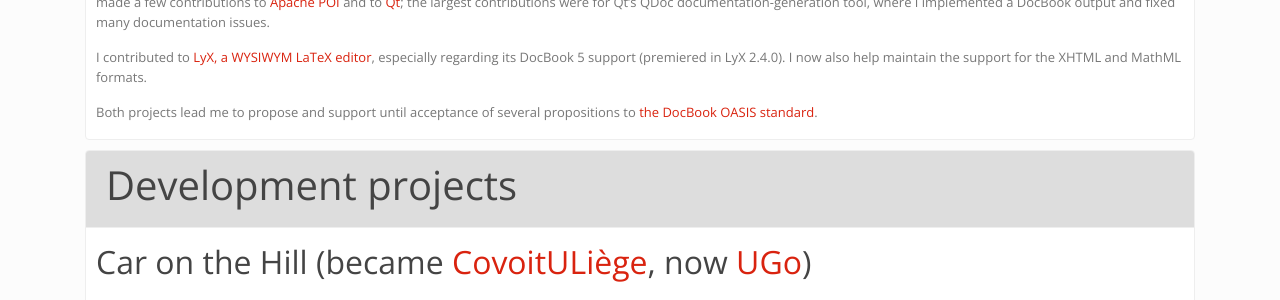
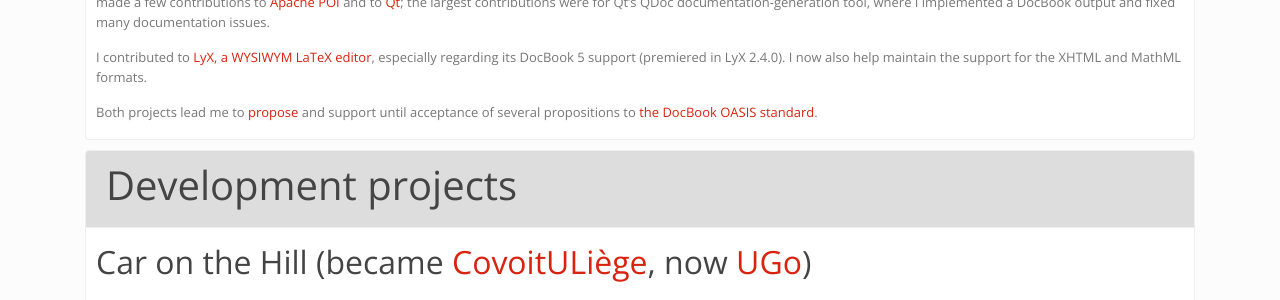
Before and after one commit to dourouc05/dourouc05.github.io, a Jekyll site: the page built from software.md, in a window 1280 px wide. Shown: the part 981-1281 px from the top of the page. Built offline with Jekyll 4.4.1, drawn with Linux system fonts in a browser that asks for light colours; a script that is not in the unit is left out; part of the change alters nothing that is shown.

```diff
--- a/software.md
+++ b/software.md
@@ -47,7 +47,7 @@ I developed [QtDocTools](https://github.com/dourouc05/QtDocTools/), a simple CLI
 
 I contributed to [LyX, a WYSIWYM LaTeX editor](https://www.lyx.org/), especially regarding its DocBook 5 support (premiered in LyX 2.4.0). I now also help maintain the support for the XHTML and MathML formats.
 
-Both projects lead me to propose and support until acceptance of several propositions to [the DocBook OASIS standard](https://github.com/docbook/docbook).
+Both projects lead me to [propose](https://github.com/docbook/docbook/issues/111) and support until acceptance of several propositions to [the DocBook OASIS standard](https://github.com/docbook/docbook).
 
 {% include card_end.html %}
 {% include card_begin.html title="Development projects" %}
```
